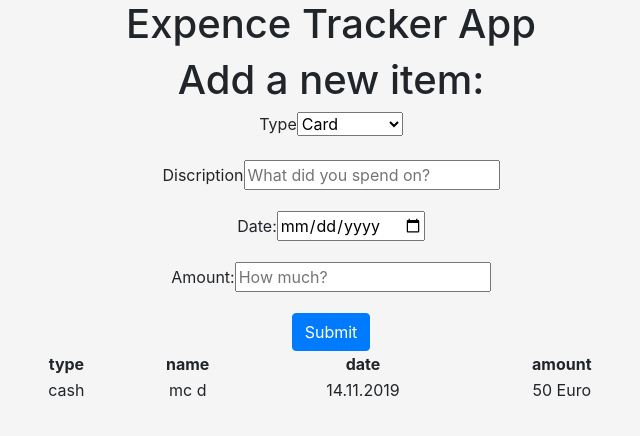
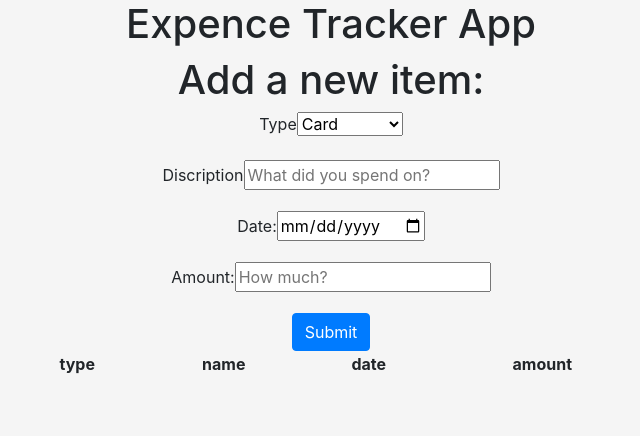
Before and after one commit to benjaminheine/Expense_Tracker, a React (Create React App) app: page / in a window 1280 px wide. Shown: the top 436 px of the page, without its empty margins (309-949 px from the left). Built offline with nearby package versions, Linux system fonts and the light colour scheme.

Commit message:
Created a button to add the properties from the form to an array as an object

```diff
--- a/src/App.js
+++ b/src/App.js
@@ -1,18 +1,66 @@
 import React from "react";
 import '../node_modules/bootstrap/dist/css/bootstrap.min.css'
-import ExpenseInputTable from "./components/ExpenseInputTable";
+import ExpenseInputForm from "./components/ExpenseInputForm";
 import OutputTable from "./components/OutputTable";
 import './index.css';
 
-function App() {
-  // const expensesFromLocalStorage = [];
+class App extends React.Component {
 
+  constructor(props) {
+
+    super()
+    this.addExpense =this.addExpense.bind(this);
+    this.handleChange = this.handleChange.bind(this);
+    this.state = {
+      expensetype: '',
+      expensediscription: '',
+      expensedate: '',
+      expenseamount: '',
+      expensearrayofobjects:[],
+      obj:{}
+    }
+
+  }
+
+  handleChange= (e) => {
+    this.setState({[e.target.name]:e.target.value});
+  }
+
+  addExpense= (e) => {
+    e.preventDefault()
+    const newExpenseType = this.state.expensetype;
+    //console.log(newExpenseType);
+    const newExpenseDiscription = this.state.expensediscription;
+    const newExpenseDate = this.state.expensedate;
+    const newExpenseAmount = this.state.expenseamount;
+    const obj = {'expensetype': newExpenseType, 'expensediscription': newExpenseDiscription,'expensedate': newExpenseDate, 'expenseamount': newExpenseAmount };
+    this.setState({
+      expensearrayofobjects: [ ...this.state.expensearrayofobjects, obj]
+    });
+     console.log(this.state.expensearrayofobjects);
+  }
+
+render(){
   return (
-    <div>
-    <ExpenseInputTable />
-    <OutputTable />
+   <div>
+    <ExpenseInputForm
+      expensetype={this.expensetype}
+      expensediscription={this.expensediscription}
+      expensedate={this.expensedate}
+      expenseamount={this.expenseamount}
+      handleChange={this.handleChange}
+      addExpense={this.addExpense}/>
+    <OutputTable
+      expensetype={this.expensetype}
+      expensediscription={this.expensediscription}
+      expensedate={this.expensedate}
+      expenseamount={this.expenseamount}
+      handleChange={this.handleChange}
+      addExpense={this.addExpense}
+    />
     </div>
   );
 }
+}
 
 export default App;
--- /dev/null
+++ b/src/components/ExpenseInputForm.js
@@ -0,0 +1,65 @@
+import React, { Component }  from 'react';
+
+import App from "../App"
+function ExpenseInputForm (props){
+
+
+        return (
+          <div className="App">
+            <header className="App-header">
+              <h1>Expence Tracker App</h1>
+            </header>
+            <h1>Add a new item:</h1>
+
+            <form onSubmit={props.addExpense}>
+              <div className="form-group">
+                <label>Type</label>
+                <select
+                  name="expensetype"
+                  value={props.expensetype}
+                  onChange={props.handleChange}
+                >
+                  <option value="card">Card</option>
+                  <option value="cash">Cash</option>
+                  <option value="cryptocoin">Cryptocoin</option>
+                  <option value="other">Other</option>
+                </select>
+              </div>
+              <div className="form-group">
+                <label>Discription</label>
+                <input
+                type="text"
+                name="expensediscription"
+                value={props.expensediscription}
+                onChange={props.handleChange}
+                placeholder="What did you spend on?"/>
+              </div>
+              <div className="form-group">
+                <label>Date:</label>
+                <input
+                  type="date"
+                  name="expensedate"
+                  value={props.expensedate}
+                  onChange={props.handleChange}
+                />
+              </div>
+              <div className="form-group">
+                <label>Amount:</label>
+                <input
+                  type="number"
+                  name="expenseamount"
+                  value={props.expenseamount}
+                  placeholder="How much?"
+                  onChange={props.handleChange}
+                />
+              </div>
+              <button type="submit" className="btn btn-primary">
+                Submit
+              </button>
+            </form>
+          </div>
+        );
+
+}
+
+export default ExpenseInputForm;
--- a/src/components/OutputTable.js
+++ b/src/components/OutputTable.js
@@ -1,6 +1,8 @@
-import React from "react";
+import React, { Component }  from 'react';
+import App from "../App"
 
-function OutputTable() {
+function OutputTable (props){
+
   return (
       <table className="Table-input">
       <tbody>
@@ -11,13 +13,14 @@ function OutputTable() {
           <th>amount</th>
         </tr>
         <tr>
-          <td>cash</td>
-          <td>mc d</td>
-          <td>14.11.2019</td>
-          <td>50 Euro</td>
+          <td>{props.expensetype}</td>
+          <td>{props.expensediscripton}</td>
+          <td>{props.expensedate}</td>
+          <td>{props.expenseamount}</td>
         </tr>
         </tbody>
       </table>
   );
+
 }
  export default OutputTable;
```
Also changed, not shown: src/components/ExpenseInputTableWithLocalStorage.js (renamed from src/components/ExpenseInputTable.js).
